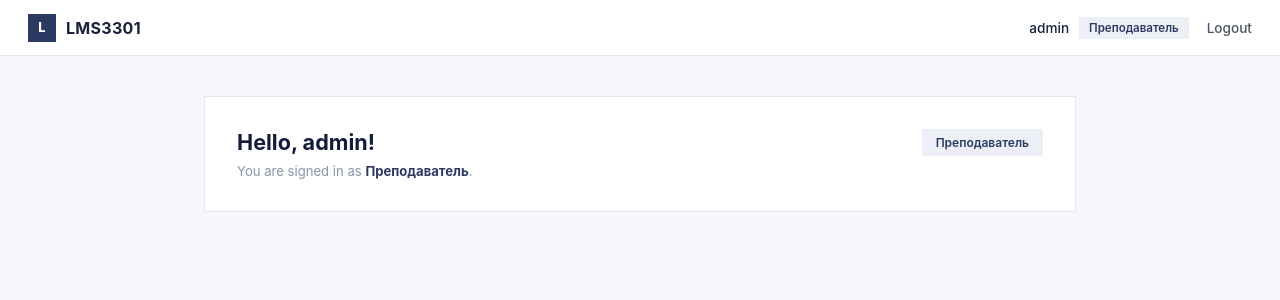
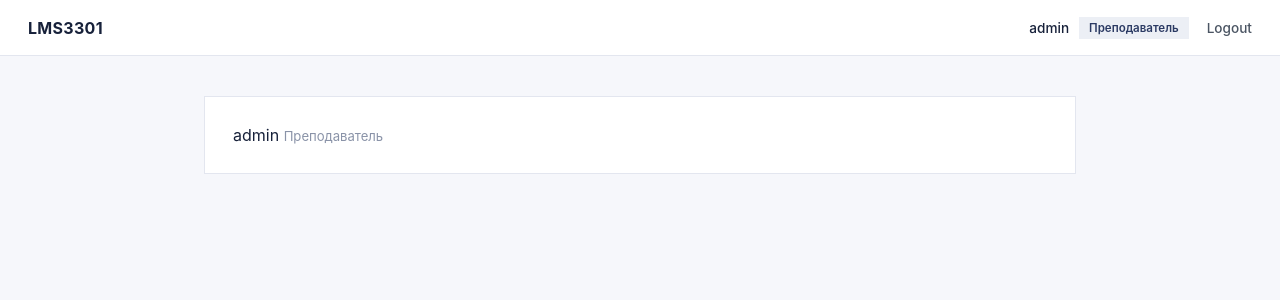
Before and after one commit to zaveshaa/LMS3301, a Flask app: page /home in a window 1280 px wide. Shown: the top 300 px of the page. Run offline with Flask 3, Linux system fonts and the light colour scheme; the visitor is signed in with stand-in values (Sample User, id 1); data comes from the database, SQL or seed files in the repository.

Commit message:
Remove logo icon and welcome texts

```diff
--- a/src/templates/base.html
+++ b/src/templates/base.html
@@ -9,8 +9,7 @@
   body { font-family: -apple-system, BlinkMacSystemFont, "Segoe UI", Roboto, Inter, Arial, sans-serif; background: #f6f7fb; color: #17213a; min-height: 100vh; }
 
   header { background: #fff; border-bottom: 1px solid #e3e6ef; padding: 0 28px; display: flex; align-items: center; justify-content: space-between; height: 56px; position: sticky; top: 0; z-index: 10; }
-  header .logo { display: flex; align-items: center; gap: 10px; font-size: 1rem; font-weight: 700; text-decoration: none; color: #17213a; letter-spacing: .3px; }
-  header .logo .logo-mark { width: 28px; height: 28px; background: #2b3a63; color: #fff; display: flex; align-items: center; justify-content: center; font-size: .8rem; font-weight: 800; }
+  header .logo { font-size: 1rem; font-weight: 700; text-decoration: none; color: #17213a; letter-spacing: .3px; }
   header nav { display: flex; gap: 18px; align-items: center; }
   header nav a { color: #4b5563; text-decoration: none; font-size: .85rem; font-weight: 500; }
   header nav a:hover { color: #2b3a63; }
@@ -48,9 +47,7 @@
 </head>
 <body>
 <header>
-  <a class="logo" href="{{ url_for('home') if current_login else url_for('login') }}">
-    <span class="logo-mark">L</span>LMS3301
-  </a>
+  <a class="logo" href="{{ url_for('home') if current_login else url_for('login') }}">LMS3301</a>
   {% if current_login %}
   <nav>
     <span class="user-info">{{ current_login }}<span class="role-badge">{{ role_label }}</span></span>
--- a/src/templates/home.html
+++ b/src/templates/home.html
@@ -1,13 +1,7 @@
 {% extends "base.html" %}
 {% block title %}Home — LMS3301{% endblock %}
 {% block content %}
-<div class="card" style="padding:32px;">
-  <div style="display:flex; justify-content:space-between; align-items:flex-start; gap:20px; flex-wrap:wrap;">
-    <div>
-      <h1>Hello, {{ current_login }}!</h1>
-      <p class="meta">You are signed in as <strong style="color:#2b3a63;">{{ role_label }}</strong>.</p>
-    </div>
-    <span style="background:#eceff5; color:#2b3a63; font-size:.75rem; font-weight:600; padding:6px 14px;">{{ role_label }}</span>
-  </div>
+<div class="card">
+  <p>{{ current_login }} <span class="meta">{{ role_label }}</span></p>
 </div>
 {% endblock %}
```
Also changed, not shown: src/templates/login.html (+3 -5 lines).
